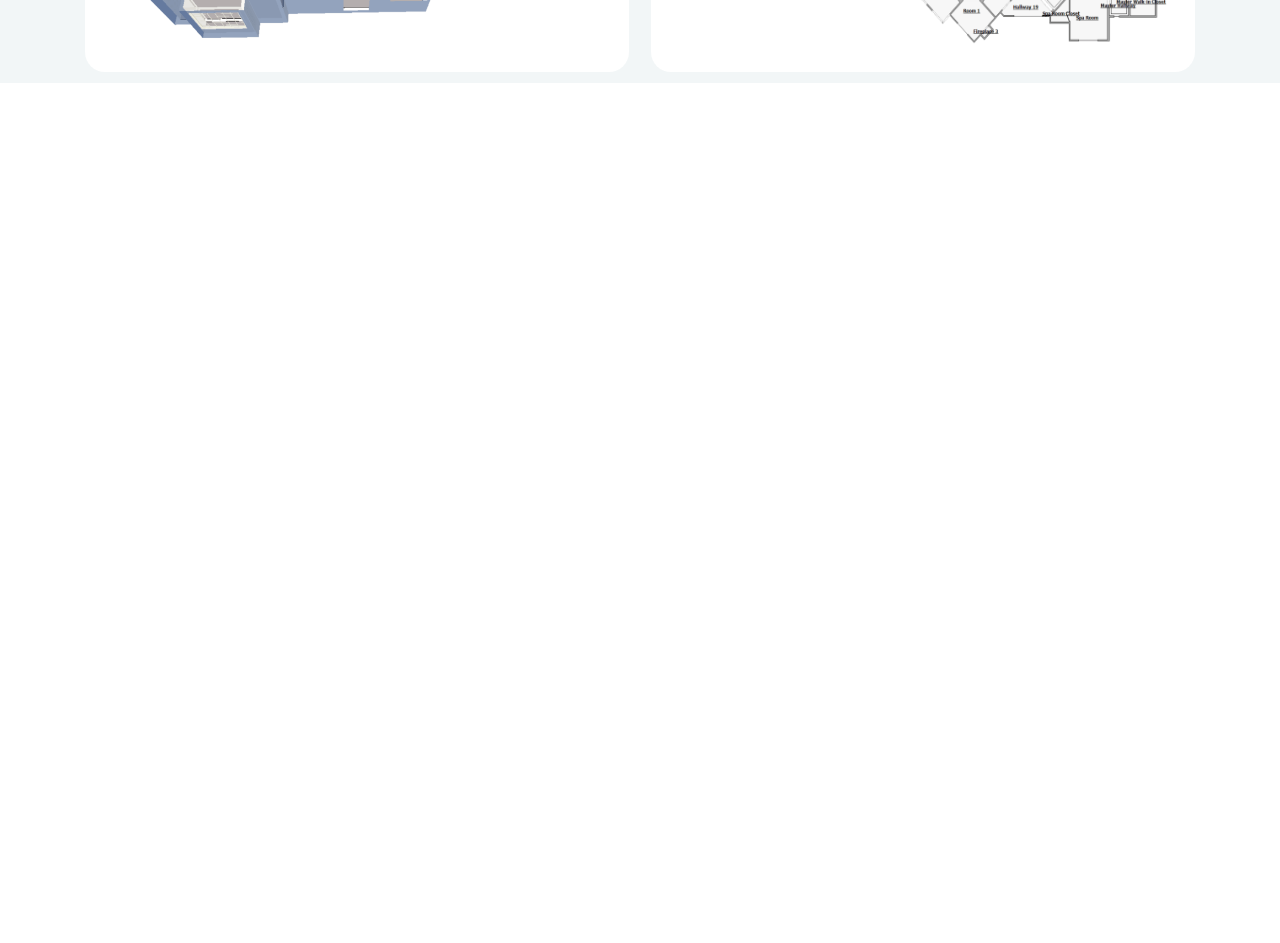
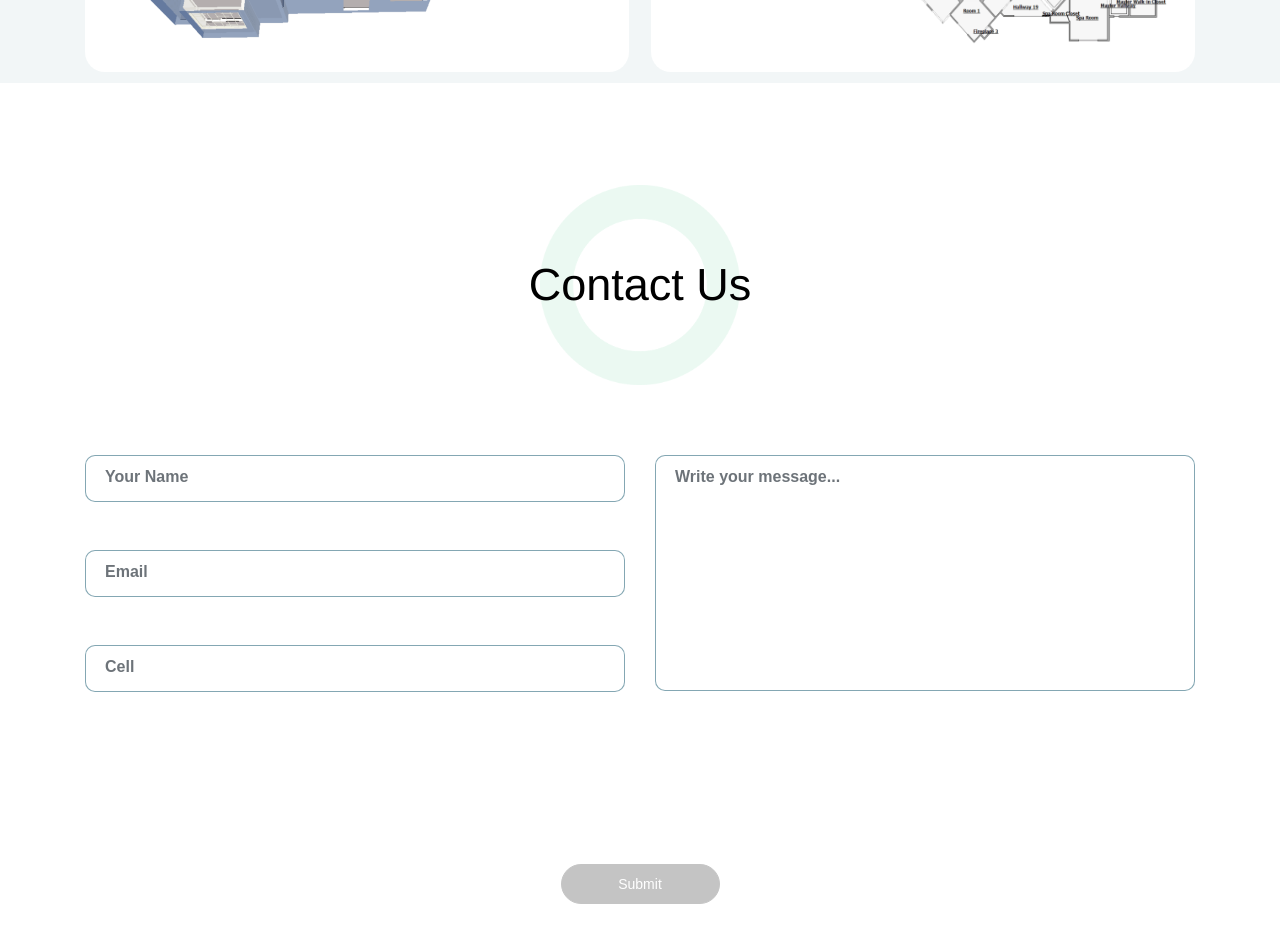
Before and after one commit to azamali6995/assignment, a React (Create React App) app: page / in a window 1280 px wide. Shown: the part 5120-6063 px from the top of the page. Before the commit the page ends 5243 px from the top, so only its background shows below. Built offline with nearby package versions, Linux system fonts and the light colour scheme.

Commit message:
Added Contact us and input Form

```diff
--- /dev/null
+++ b/src/Component/Contact16.js
@@ -0,0 +1,27 @@
+import React from 'react'
+
+import Form from './Form17'
+
+export default function Contact16() {
+  return (
+    <div>
+      <div className="mpartial_section contact_us css-1rwznfu-ContactUs">
+              <div className="container">
+                <div className="title center">
+                  <div className="row">
+                    <div className="col">
+                      <h2 className="section_title_text">
+                        Contact Us
+                      </h2>
+                    </div>
+                  </div>
+                </div>
+
+     {/* Form17.js import here */}
+                <Form />
+                </div>
+                </div>
+
+    </div>
+  )
+}
--- /dev/null
+++ b/src/Component/Form17.js
@@ -0,0 +1,68 @@
+import React from 'react'
+
+export default function Form17() {
+  return (
+    <div>
+      <div className="form-holder">
+                  <form>
+                    <div className="row">
+                      <div className="col-md-6 col-sm-12 ">
+                        <div className="form-group nogroup">
+                          <input
+                            type="text" name="name" required />
+                          <div className="floating_label isFixed_false">
+                            Your Name
+                          </div>
+                        </div>
+                        <div className="form-group nogroup">
+                          <input type="email" name="email" required />
+                          <div className="floating_label isFixed_false">
+                            Email
+                          </div>
+                        </div>
+                        <div className="form-group nogroup">
+                          <input type="text" min= '1' required step="any" />
+                          <div className="floating_label isFixed_false">
+                            Cell
+                          </div>
+                        </div>
+                      </div>
+                      <div className="col-md-6 col-sm-12">
+                        <div className="form-group nogroup">
+                          <textarea placeholder required defaultValue= "" />
+                          <div className="floating_label isFixed_false">
+                            Write your message...
+                          </div>
+                        </div>
+                      </div>
+                    </div>
+                    <div
+                      className="lazyload-wrapper" style={{}}>
+                      <div className="captcha_box">
+                        <div>
+                          <div
+                            style={{ width: 304, height: 78,}}>
+                            <div>
+                              <iframe src="https://www.google.com/recaptcha/api2/anchor?ar=1&k=6Lc46PQUAAAAAMEJkx-a4pfm2t5DMXhlV0Xaaix2&co=aHR0cHM6Ly9tcGFydGlhbC5pbzo0NDM.&hl=en&type=image&v=bfvuz6tShG5aoZp4K4zPVf5t&theme=light&size=normal&badge=bottomright&cb=35v9l9v4up8b"
+                                width= '304' height= '78' role="presentation" frameBorder='0' scrolling="no" sandbox="allow-forms allow-popups allow-same-origin allow-scripts allow-top-navigation allow-modals allow-popups-to-escape-sandbox" />
+                            </div>
+                            <textarea id="g-recaptcha-response" name="g-recaptcha-response" className="g-recaptcha-response"
+                              style={{ width: 250, height: 40, border: "1px solid rgb(193, 193, 193)", margin: "10px 25px",  padding: 0, resize: "none", display: "none", }} defaultValue="" />
+                          </div>
+                          <iframe
+                            style={{ display: "none",}} />
+                        </div>
+                      </div>{" "}
+                    </div>
+                    <p />
+                    <button type="submit" className="btn btn-green" value="Submit" id="formButton" disabled >
+                      <span>
+                        Submit
+                      </span>
+                      <div className="loader show_false" />
+                    </button>
+                  </form>
+                </div>
+    </div>
+  )
+}
--- a/src/Home.js
+++ b/src/Home.js
@@ -7,6 +7,7 @@ import Button5 from './Component/Button5'
 import Work6 from './Component/Work6'
 import Waterfall11 from './Component/Waterfall11'
 import Deliver12 from './Component/Deliver12'
+import Contact16 from './Component/Contact16'
 
 export default function Home() {
   return (
@@ -19,6 +20,7 @@ export default function Home() {
       <Work6 />
       <Waterfall11 />
       <Deliver12 />
+      <Contact16 />
 
     </div>
   )
```
